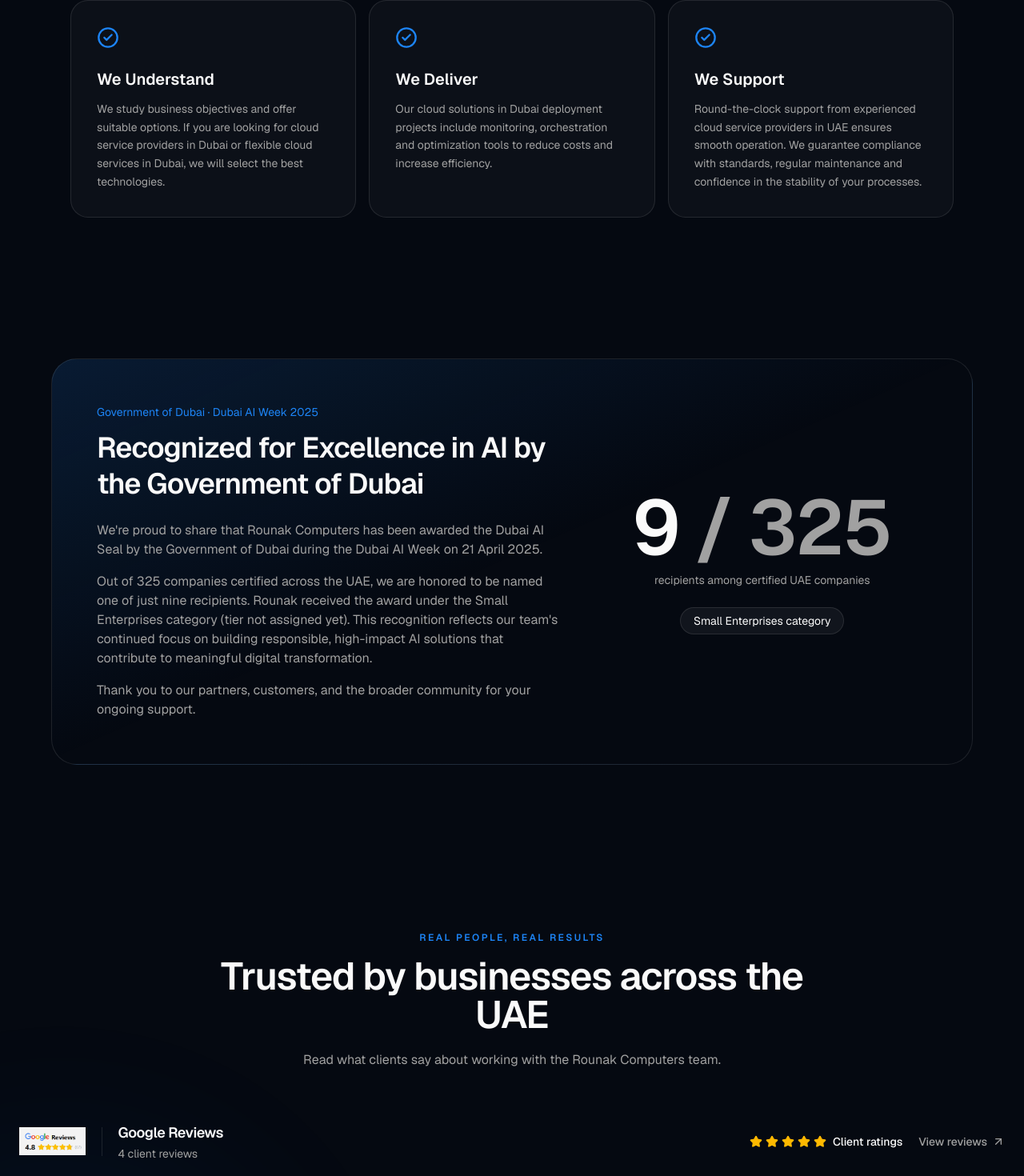
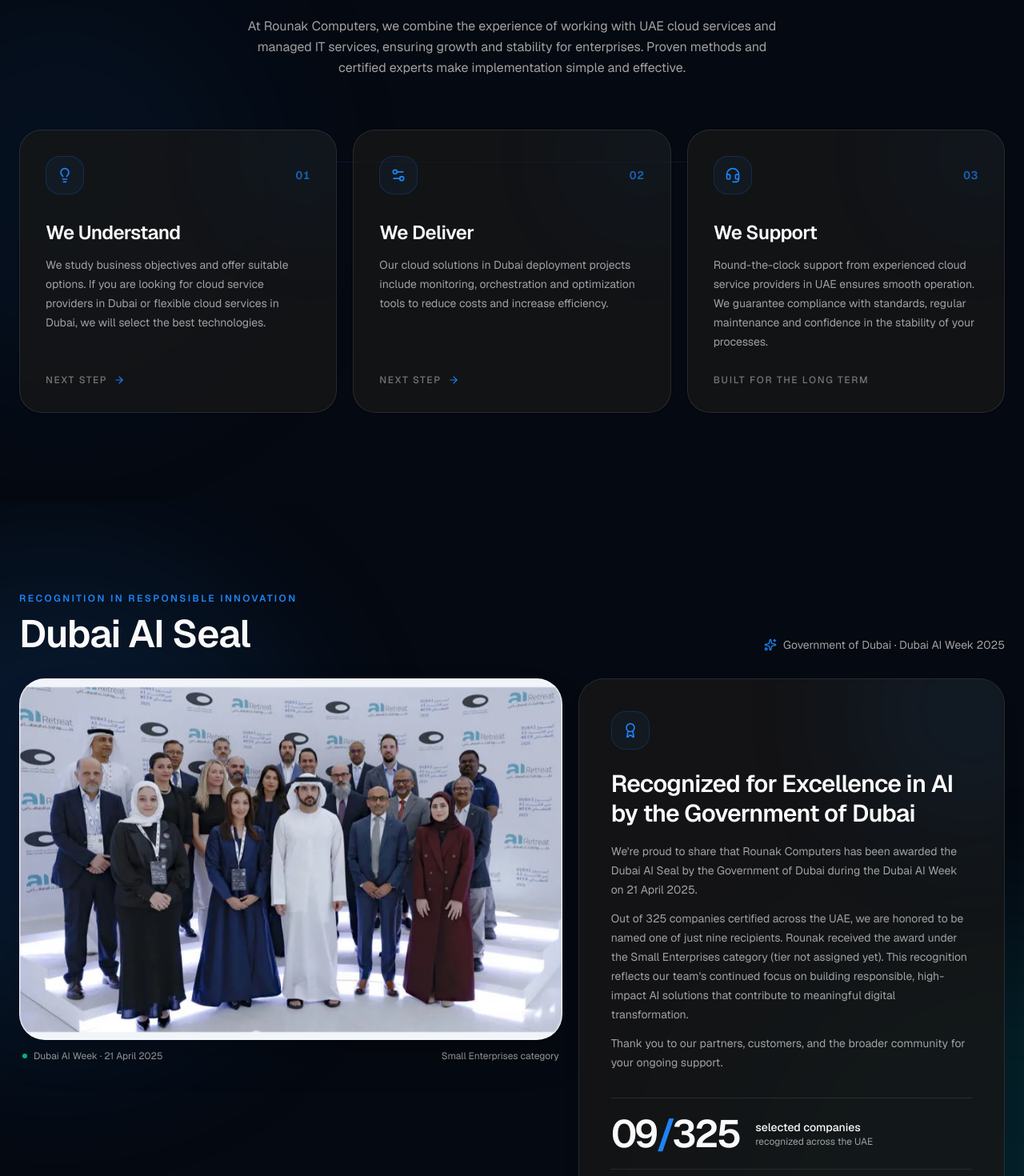
Before and after one commit to Ishaqbacktocode/rounak-website, a Next.js app: page / in a window 1280 px wide. Shown: the part 3159-4629 px from the top of the page at 80% size. Built offline with nearby package versions, Linux system fonts and the light colour scheme; no server answers.

Commit message:
ai-seal section update

```diff
--- a/app/globals.css
+++ b/app/globals.css
@@ -236,6 +236,64 @@ html:not(.dark) [class*="text-white/"] {
 .testimonial-card-glow-delay {
   animation-delay: -8s;
 }
+.approach-glow {
+  animation: testimonial-glow-drift 24s ease-in-out infinite alternate;
+}
+.ai-seal-glow {
+  animation: testimonial-glow-drift 20s ease-in-out infinite alternate;
+}
+.ai-seal-photo {
+  animation: ai-seal-photo-in 900ms cubic-bezier(0.22, 1, 0.36, 1) both;
+}
+.ai-seal-ambient {
+  position: absolute;
+  inset: 0;
+  z-index: -1;
+  overflow: hidden;
+  pointer-events: none;
+}
+.ai-seal-ambient::before,
+.ai-seal-ambient::after {
+  content: "";
+  position: absolute;
+  width: min(48vw, 42rem);
+  aspect-ratio: 1;
+  border-radius: 50%;
+  filter: blur(100px);
+  opacity: 0.12;
+  animation: ai-seal-ambient-drift 18s ease-in-out infinite alternate;
+}
+.ai-seal-ambient::before {
+  top: 5%;
+  left: -20%;
+  background: var(--brand);
+}
+.ai-seal-ambient::after {
+  right: -18%;
+  bottom: -10%;
+  background: var(--brand-2);
+  animation-delay: -9s;
+}
+.ai-seal-image-frame {
+  isolation: isolate;
+}
+.ai-seal-image-frame::after {
+  position: absolute;
+  inset: 0;
+  border: 1px solid color-mix(in oklab, white 25%, transparent);
+  border-radius: inherit;
+  content: "";
+  pointer-events: none;
+  opacity: 0;
+  animation: ai-seal-frame-in 1.2s ease-out 250ms both;
+}
+.ai-seal-info {
+  transition: border-color 300ms ease, box-shadow 300ms ease;
+}
+.ai-seal-feature:hover .ai-seal-info {
+  border-color: color-mix(in oklab, var(--brand) 28%, var(--border));
+  box-shadow: 0 24px 80px color-mix(in oklab, var(--brand) 10%, transparent);
+}
 @keyframes home-hero-float {
   50% { transform: translateY(-8px); }
 }
@@ -251,8 +309,22 @@ html:not(.dark) [class*="text-white/"] {
 @keyframes testimonial-card-drift {
   to { transform: translate3d(-12%, 12%, 0) scale(1.15); }
 }
+@keyframes ai-seal-ambient-drift {
+  to { transform: translate3d(10%, 8%, 0) scale(1.12); }
+}
+@keyframes ai-seal-photo-in {
+  from { opacity: 0.55; transform: scale(0.985); }
+  to { opacity: 1; transform: scale(1); }
+}
+@keyframes ai-seal-frame-in {
+  to { opacity: 1; }
+}
 
 html:not(.dark) .home-hero-artwork [class*="text-white/"] {
+  color: color-mix(in oklab, white 75%, transparent);
+}
+
+html:not(.dark) .ai-seal-panel [class*="text-white/"] {
   color: color-mix(in oklab, white 75%, transparent);
 }
 
@@ -264,7 +336,13 @@ html:not(.dark) .home-hero-artwork [class*="text-white/"] {
   .home-hero-orbit,
   .home-hero-photo,
   .testimonial-background-glow,
-  .testimonial-card-glow {
+  .testimonial-card-glow,
+  .approach-glow,
+  .ai-seal-glow,
+  .ai-seal-photo,
+  .ai-seal-ambient::before,
+  .ai-seal-ambient::after,
+  .ai-seal-image-frame::after {
     animation: none;
   }
 }
--- a/app/page.tsx
+++ b/app/page.tsx
@@ -48,8 +48,8 @@ export default function Home() {
       <HomeSolutions />
       <Approach />
       <AiSeal />
+      <HomeCta />
       <Testimonials />
-      <HomeCta />
     </>
   );
 }
--- a/components/home/ai-seal.tsx
+++ b/components/home/ai-seal.tsx
@@ -1,36 +1,97 @@
+import Image from "next/image";
+import Link from "next/link";
+import { ArrowRight, Award, Sparkles } from "lucide-react";
 import { Reveal } from "@/components/reveal";
 import { aiSeal } from "@/lib/home-content";
 
 export function AiSeal() {
   return (
-    <section id="dubai-ai-seal" className="scroll-mt-28 px-6 py-24">
-      <Reveal className="relative mx-auto grid max-w-6xl gap-12 overflow-hidden rounded-[2rem] border border-white/10 bg-gradient-to-br from-[var(--brand)]/15 via-transparent to-transparent p-8 md:p-14 lg:grid-cols-[1.4fr_1fr]">
+    <section
+      id="dubai-ai-seal"
+      className="relative isolate scroll-mt-28 overflow-hidden px-6 py-20 md:py-28"
+    >
+      <div aria-hidden="true" className="ai-seal-ambient" />
+      <div className="relative mx-auto max-w-7xl">
+        <Reveal className="mb-8 flex flex-col justify-between gap-4 sm:flex-row sm:items-end">
           <div>
-          <p className="text-sm text-[var(--brand)]">Government of Dubai · Dubai AI Week 2025</p>
-          <h2 className="mt-3 text-3xl font-semibold leading-tight tracking-tight md:text-4xl">
+            <p className="text-xs font-semibold uppercase tracking-[0.2em] text-[var(--brand)]">
+              Recognition in responsible innovation
+            </p>
+            <h2 className="mt-3 max-w-3xl text-3xl font-semibold tracking-tight md:text-5xl">
+              Dubai AI Seal
+            </h2>
+          </div>
+          <p className="inline-flex items-center gap-2 text-sm text-muted-foreground">
+            <Sparkles aria-hidden="true" className="size-4 text-[var(--brand)]" />
+            Government of Dubai · Dubai AI Week 2025
+          </p>
+        </Reveal>
+
+        <div className="ai-seal-feature relative grid gap-5 lg:grid-cols-[1.12fr_0.88fr]">
+          <Reveal className="ai-seal-image-card relative">
+            <div className="ai-seal-image-frame relative aspect-[3/2] overflow-hidden rounded-[1.75rem] border border-foreground/10 bg-slate-100 shadow-2xl shadow-[var(--brand)]/10 sm:rounded-[2rem]">
+              <Image
+                src="/images/dubai-ai-seal.png"
+                alt="Rounak Computers team at the Dubai AI Seal recognition event"
+                fill
+                priority={false}
+                sizes="(min-width: 1024px) 62vw, 100vw"
+                className="ai-seal-photo object-contain"
+              />
+            </div>
+            <div className="mt-3 flex items-center justify-between gap-4 px-1 text-xs text-muted-foreground">
+              <span className="inline-flex items-center gap-2">
+                <span className="size-1.5 rounded-full bg-emerald-500" />
+                Dubai AI Week · 21 April 2025
+              </span>
+              <span>Small Enterprises category</span>
+            </div>
+          </Reveal>
+
+          <Reveal delay={0.12} className="h-full">
+            <div className="ai-seal-info relative flex h-full min-h-full flex-col overflow-hidden rounded-[1.75rem] border border-foreground/10 bg-card/80 p-7 shadow-xl shadow-[var(--brand)]/5 backdrop-blur-sm sm:rounded-[2rem] sm:p-9 lg:p-10">
+              <div
+                aria-hidden="true"
+                className="ai-seal-glow pointer-events-none absolute -right-24 -top-28 size-72 rounded-full bg-[var(--brand)] opacity-[0.09] blur-[90px]"
+              />
+              <div className="relative inline-flex size-12 items-center justify-center rounded-2xl border border-[var(--brand)]/20 bg-[var(--brand)]/5 text-[var(--brand)]">
+                <Award aria-hidden="true" className="size-5" />
+              </div>
+              <h3 className="relative mt-6 text-2xl font-semibold leading-tight tracking-tight sm:text-3xl">
                 {aiSeal.title}
-          </h2>
-          <div className="mt-6 space-y-4 text-muted-foreground">
-            {aiSeal.paragraphs.map((p) => (
-              <p key={p}>{p}</p>
+              </h3>
+              <div className="relative mt-4 space-y-3 text-sm leading-6 text-muted-foreground">
+                {aiSeal.paragraphs.map((paragraph) => (
+                  <p key={paragraph}>{paragraph}</p>
                 ))}
               </div>
+
+              <div className="relative mt-8 grid grid-cols-[auto_1fr] items-center gap-x-5 gap-y-2 border-y border-foreground/10 py-5">
+                <p className="text-4xl font-semibold leading-none tracking-[-0.06em] sm:text-5xl">
+                  09<span className="text-[var(--brand)]">/</span>325
+                </p>
+                <p className="text-sm font-medium leading-5">
+                  selected companies
+                  <span className="block text-xs font-normal text-muted-foreground">
+                    recognized across the UAE
+                  </span>
+                </p>
               </div>
 
-        <div className="flex flex-col items-start justify-center gap-6 lg:items-center lg:text-center">
-          <div>
-            <p className="text-7xl font-semibold tracking-tight md:text-8xl">
-              9<span className="text-muted-foreground"> / 325</span>
-            </p>
-            <p className="mt-2 text-sm text-muted-foreground">
-              recipients among certified UAE companies
-            </p>
-          </div>
-          <span className="rounded-full border border-white/10 bg-white/5 px-4 py-1.5 text-sm">
-            Small Enterprises category
-          </span>
+              <Link
+                href="/about-us"
+                className="group relative mt-auto inline-flex w-fit items-center gap-2 pt-7 text-sm font-semibold transition-colors hover:text-[var(--brand)]"
+              >
+                More about Rounak Computers
+                <ArrowRight
+                  aria-hidden="true"
+                  className="size-4 text-[var(--brand)] transition-transform group-hover:translate-x-1"
+                />
+              </Link>
             </div>
           </Reveal>
+        </div>
+      </div>
     </section>
   );
 }
--- a/components/home/approach.tsx
+++ b/components/home/approach.tsx
@@ -1,26 +1,72 @@
-import { CheckCircle2 } from "lucide-react";
+import { ArrowRight, Headset, Lightbulb, Settings2 } from "lucide-react";
 import { Reveal } from "@/components/reveal";
 import { approach } from "@/lib/home-content";
 
+const stepIcons = [Lightbulb, Settings2, Headset];
+
 export function Approach() {
   return (
-    <section className="mx-auto max-w-6xl px-6 py-20">
-      <Reveal>
-        <h2 className="text-3xl font-semibold tracking-tight md:text-5xl">
-          Our Approach to Cloud Solutions for Business
-        </h2>
-        <p className="mt-4 max-w-3xl text-muted-foreground">{approach.intro}</p>
-      </Reveal>
-      <div className="mt-12 grid gap-4 md:grid-cols-3">
-        {approach.steps.map((s, i) => (
-          <Reveal key={s.title} delay={i * 0.1} className="h-full">
-            <div className="h-full rounded-3xl border border-white/10 bg-white/[0.03] p-8">
-              <CheckCircle2 className="size-7 text-[var(--brand)]" />
-              <h3 className="mt-6 text-xl font-semibold">{s.title}</h3>
-              <p className="mt-3 text-sm leading-relaxed text-muted-foreground">{s.text}</p>
-            </div>
-          </Reveal>
-        ))}
+    <section className="relative isolate overflow-hidden px-6 py-20 md:py-28">
+      <div
+        aria-hidden="true"
+        className="approach-glow pointer-events-none absolute -left-48 top-1/4 size-[32rem] rounded-full bg-[var(--brand)] opacity-[0.07] blur-[120px]"
+      />
+      <div className="relative mx-auto max-w-7xl">
+        <Reveal className="mx-auto max-w-3xl text-center">
+          <p className="text-xs font-semibold uppercase tracking-[0.2em] text-[var(--brand)]">
+            A clear path to better IT
+          </p>
+          <h2 className="mt-4 text-3xl font-semibold leading-tight tracking-tight md:text-5xl">
+            A thoughtful approach. Reliable results.
+          </h2>
+          <p className="mx-auto mt-5 max-w-2xl leading-relaxed text-muted-foreground">
+            {approach.intro}
+          </p>
+        </Reveal>
+
+        <div className="relative mt-12 grid gap-4 md:mt-16 md:grid-cols-3 md:gap-5">
+          <div
+            aria-hidden="true"
+            className="absolute left-[18%] right-[18%] top-10 hidden h-px bg-gradient-to-r from-transparent via-[var(--brand)]/30 to-transparent md:block"
+          />
+          {approach.steps.map((step, index) => {
+            const Icon = stepIcons[index] ?? Lightbulb;
+
+            return (
+              <Reveal key={step.title} delay={index * 0.1} className="h-full">
+                <article className="approach-card group relative flex h-full min-h-72 flex-col overflow-hidden rounded-[1.75rem] border border-foreground/10 bg-card/75 p-7 shadow-sm transition duration-300 hover:-translate-y-1 hover:border-[var(--brand)]/30 hover:shadow-xl hover:shadow-[var(--brand)]/10 sm:p-8">
+                  <div
+                    aria-hidden="true"
+                    className="pointer-events-none absolute -right-20 -top-20 size-56 rounded-full bg-[var(--brand)] opacity-[0.04] blur-3xl transition-opacity duration-300 group-hover:opacity-[0.12]"
+                  />
+                  <div className="relative flex items-center justify-between">
+                    <span className="flex size-12 items-center justify-center rounded-2xl border border-[var(--brand)]/20 bg-[var(--brand)]/5 text-[var(--brand)] transition-transform duration-300 group-hover:scale-105">
+                      <Icon aria-hidden="true" className="size-5" />
+                    </span>
+                    <span className="text-sm font-semibold tabular-nums tracking-wider text-[var(--brand)]/70">
+                      0{index + 1}
+                    </span>
+                  </div>
+                  <h3 className="relative mt-8 text-xl font-semibold tracking-tight sm:text-2xl">
+                    {step.title}
+                  </h3>
+                  <p className="relative mt-3 flex-1 text-sm leading-6 text-muted-foreground">
+                    {step.text}
+                  </p>
+                  <div className="relative mt-7 flex items-center gap-2 text-xs font-medium uppercase tracking-[0.14em] text-muted-foreground/70">
+                    {index < approach.steps.length - 1 ? (
+                      <>
+                        Next step <ArrowRight aria-hidden="true" className="size-3.5 text-[var(--brand)]" />
+                      </>
+                    ) : (
+                      <>Built for the long term</>
+                    )}
+                  </div>
+                </article>
+              </Reveal>
+            );
+          })}
+        </div>
       </div>
     </section>
   );
```
Lines whose indentation alone changed are shown as unchanged.
